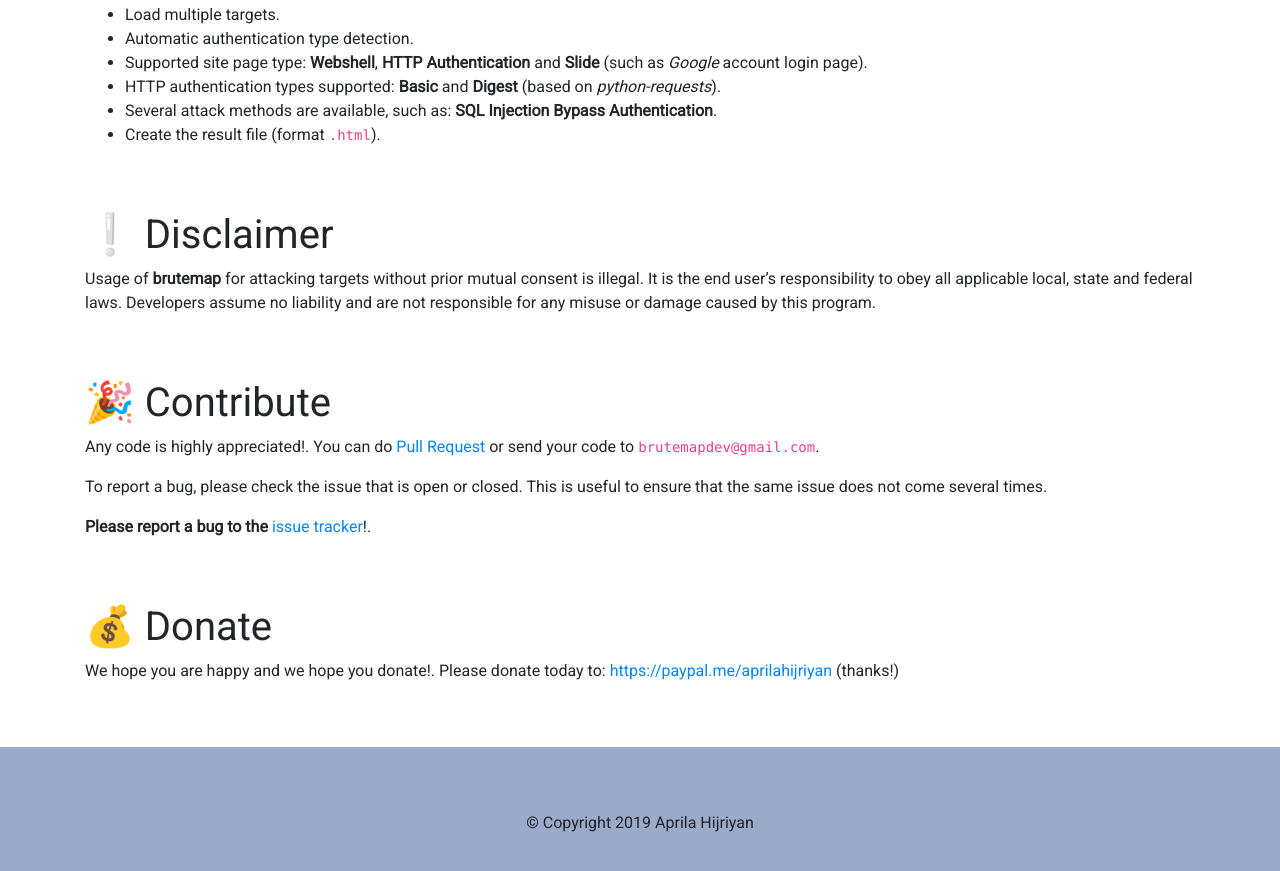
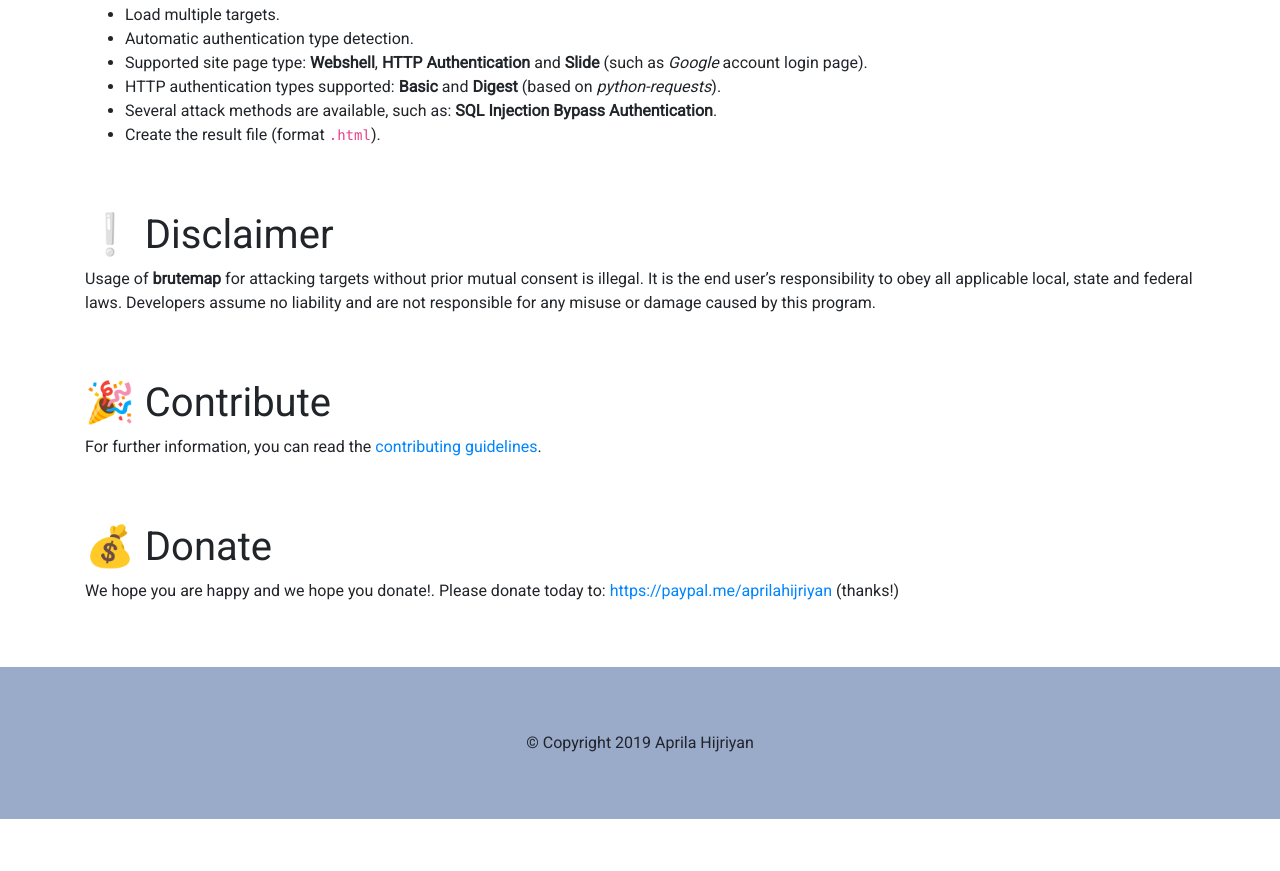
Before and after one commit to brutemap-dev/brutemap-dev.github.io, a plain HTML site: page index.html in a window 1280 px wide. Shown: the part 2009-2880 px from the top of the page. After the commit the page ends 2828 px from the top, so only its background shows below. Drawn offline with Linux system fonts and the light colour scheme.

Commit message:
Update index.html

```diff
--- a/index.html
+++ b/index.html
@@ -89,11 +89,7 @@ Developers assume no liability and are not responsible for any misuse or damage
 <br />
 <div id="contribute">
 <h1><a href="#contribute">🎉</a> Contribute</h1>
-<p>Any code is highly appreciated!.
-You can do <a href="https://help.github.com/articles/using-pull-requests">Pull Request</a> or send your code to <code>brutemapdev&#64;gmail.com</code>.</p>
-<p>To report a bug, please check the issue that is open or closed.
-This is useful to ensure that the same issue does not come several times.</p>
-<p><strong>Please report a bug to the</strong> <a href="https://github.com/brutemap-dev/brutemap/issues">issue tracker</a>!.</p>
+<p>For further information, you can read the <a href="https://github.com/brutemap-dev/brutemap/blob/master/CONTRIBUTING.md">contributing guidelines</a>.</p>
 </div>
 
 <br />
```
